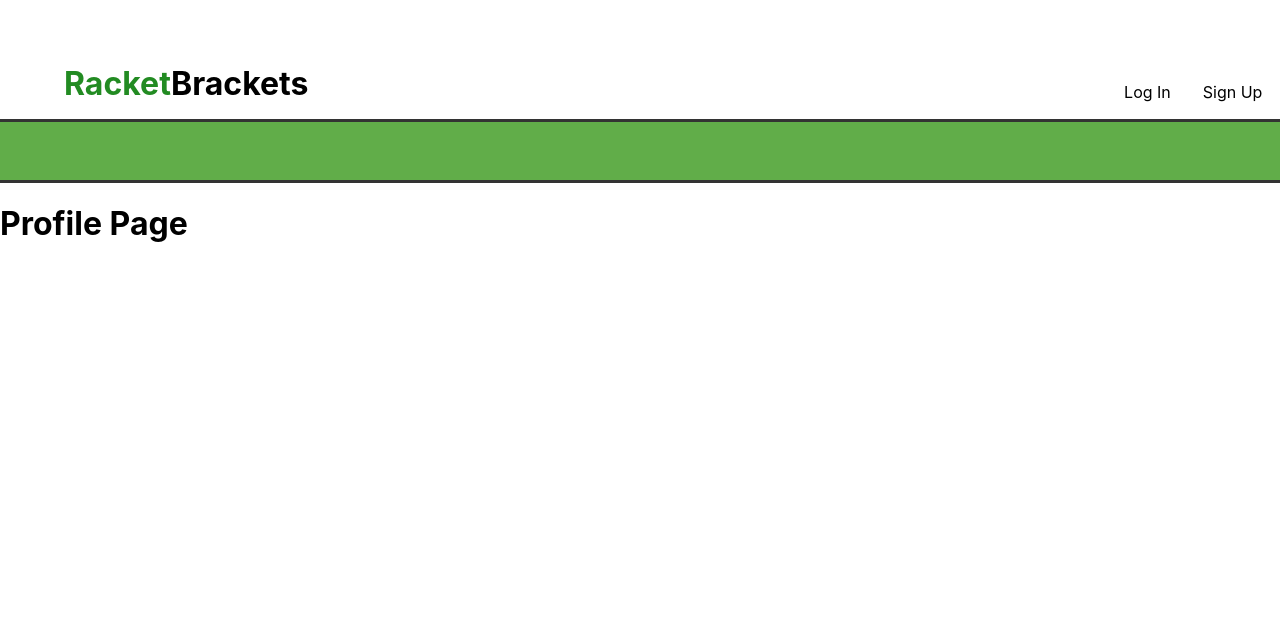
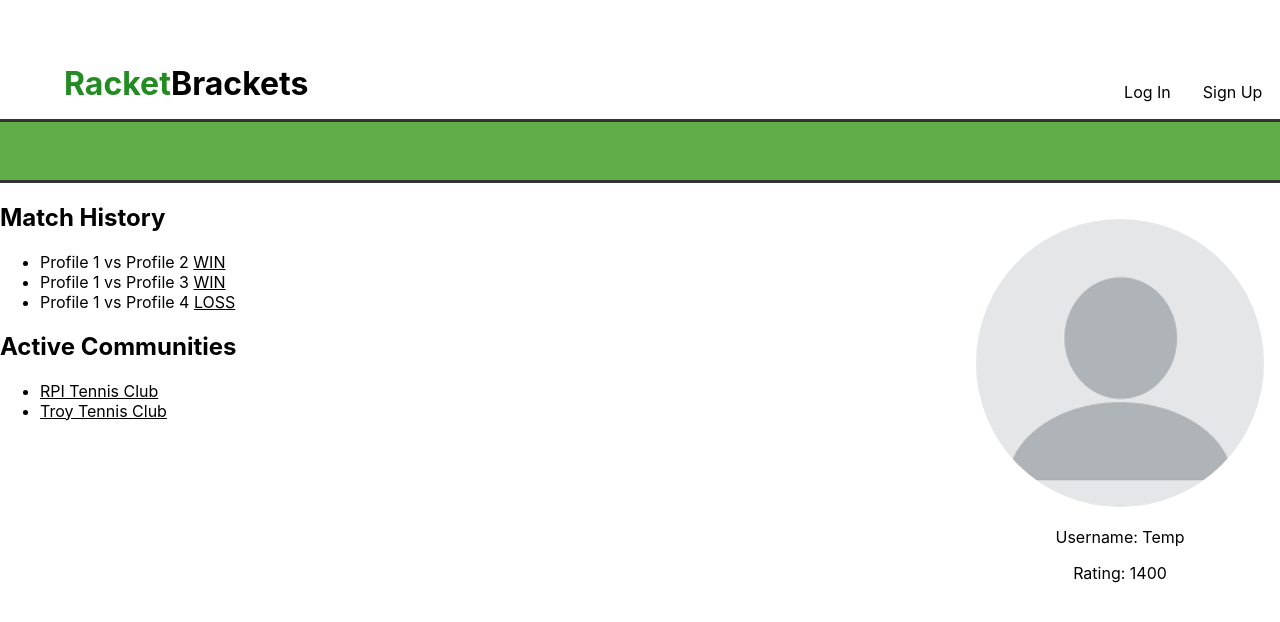
Before and after one commit to nbezanis/Racket-Brackets, a Next.js app in the folder frontend/racketbrackets/: page /profile in a window 1280 px wide. Shown: the top 622 px of the page. Built offline with nearby package versions, Linux system fonts and the light colour scheme; no server answers.

Commit message:
fixed profile.tsx

```diff
--- a/frontend/racketbrackets/pages/profile.tsx
+++ b/frontend/racketbrackets/pages/profile.tsx
@@ -1,14 +1,45 @@
-import Head from 'next/head';
+import Head from 'next/head'
+import Image from 'next/image'
+import Link from 'next/link'
+import profilePic from './images/default.png'
+import styles from '../styles/profile.module.css'
+
+const name = 'Temp'
+const rating = '1400'
 
 const Profile = () => {
-  //Should be replaced by Profile Page
     return (
-        <div>
-            <Head>
-                <title>Profile Page</title>
-            </Head>
-            <h1>Profile Page</h1>
+      <div className={styles.container}>
+      <main className={styles.main}>
+
+        <div className = {styles.imgwithtext}>
+            <Image
+              priority
+              src={profilePic}
+              className={styles.borderCircle}
+              height={288}
+              width={288}
+              alt={name}
+            />
+            <p>Username: {name}</p>
+            <p>Rating: {rating}</p>
         </div>
+
+        <h2>Match History</h2>
+        <ul>
+          <li>Profile 1 vs Profile 2 <u>WIN</u></li>
+          <li>Profile 1 vs Profile 3 <u>WIN</u></li>
+          <li>Profile 1 vs Profile 4 <u>LOSS</u></li>
+        </ul>
+        <h2>Active Communities</h2>
+        <ul>
+          <li><u>RPI Tennis Club</u></li>
+          <li><u>Troy Tennis Club</u></li>
+        </ul>
+      </main>
+
+    </div>
+
     );
 }
 
```
